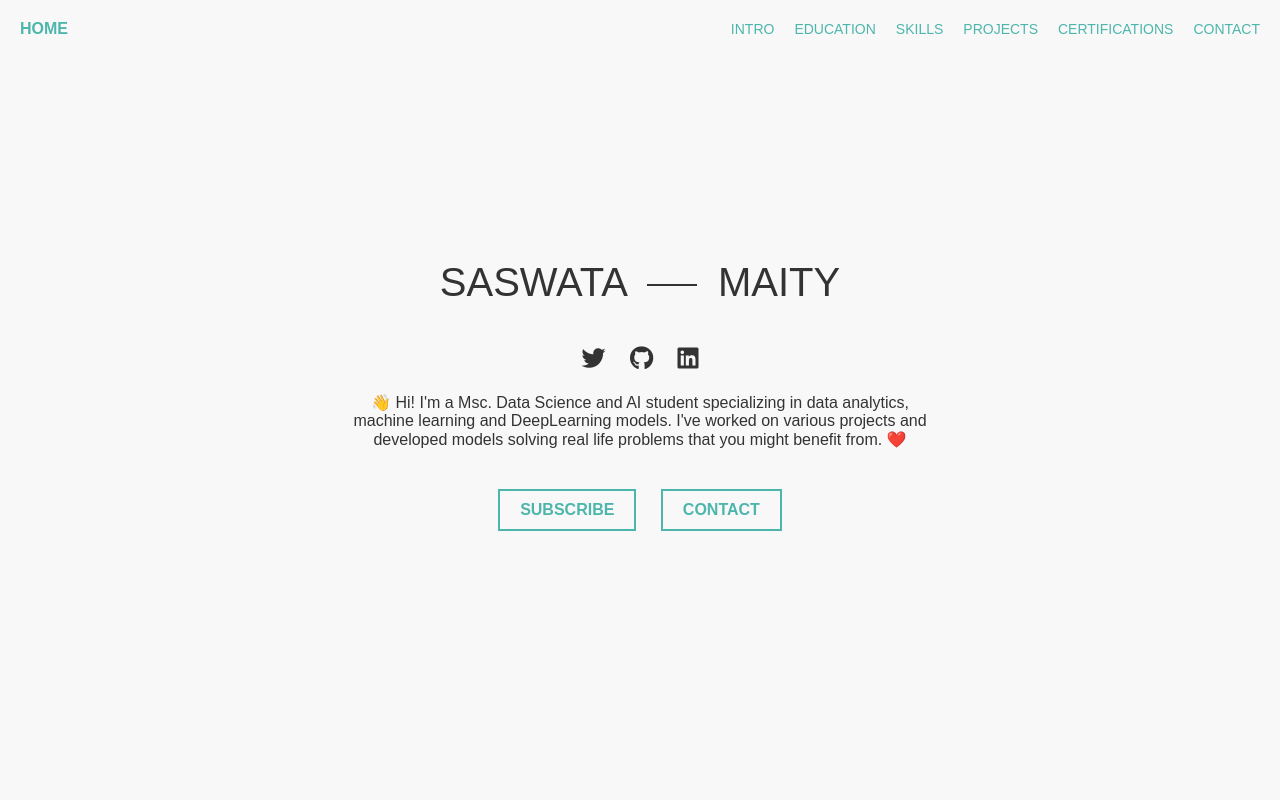
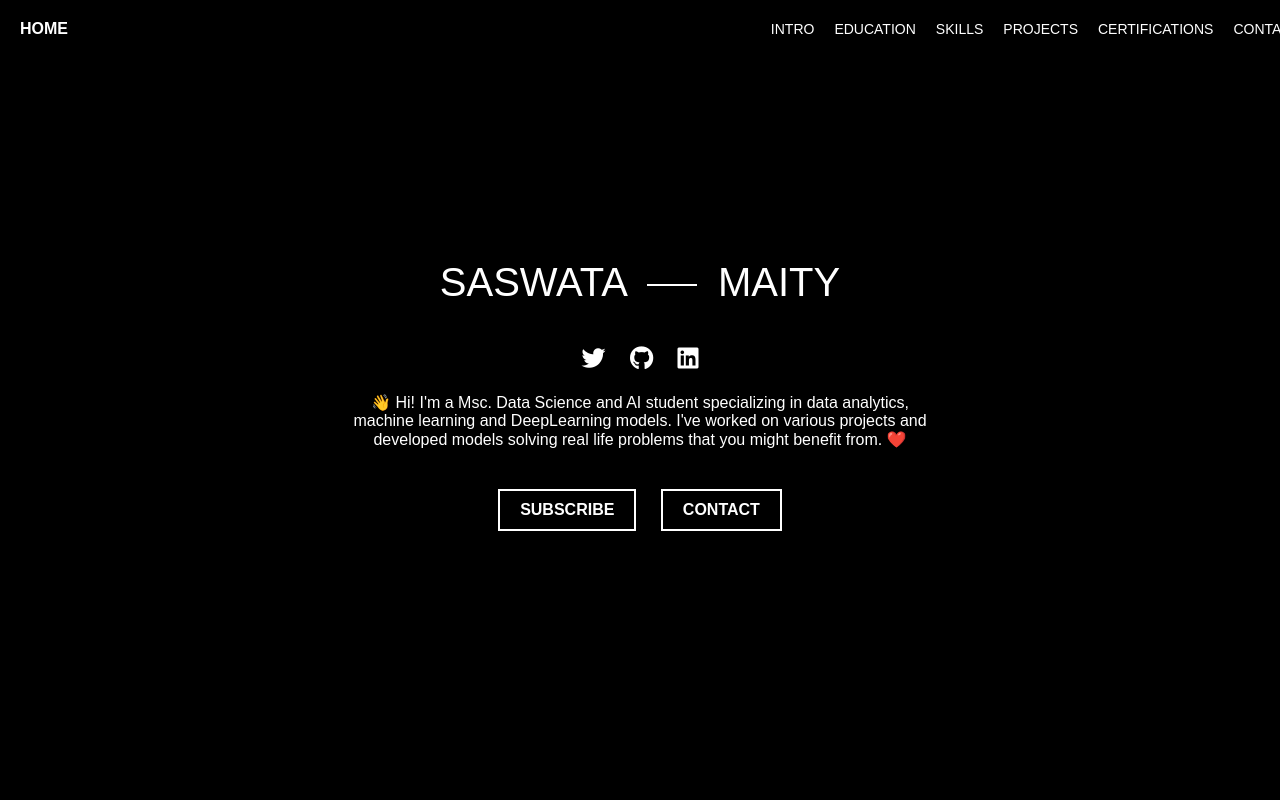
Before and after one commit to Saswata-Maity/portfolio, a plain HTML site: page index.html in a window 1280 px wide. Shown: the top 800 px of the page. Drawn offline with nearby package versions, Linux system fonts and the light colour scheme.

Commit message:
Update styles.css

```diff
--- a/styles.css
+++ b/styles.css
@@ -1,22 +1,32 @@
-body, html {
+/* Define CSS variables for the black and white theme */
+:root {
+  --bg-color: #000;
+  --text-color: #fff;
+  --accent-color: #fff;
+  --hover-color: #ccc;
+}
+
+/* Base styles */
+html, body {
   margin: 0;
   padding: 0;
-    font-family: 'Arial', sans-serif;
-    background-color: #f8f8f8;
-    color: #333;
-    height: 100%;
+  font-family: Arial, sans-serif;
+  background-color: var(--bg-color);
+  color: var(--text-color);
 }
 
+/* Particles container */
 #particles-js {
   position: fixed;
   width: 100%;
   height: 100%;
-    background-color: #f8f8f8;
+  background-color: var(--bg-color);
   z-index: -1;
   top: 0;
   left: 0;
 }
 
+/* Header */
 header {
   padding: 20px;
   display: flex;
@@ -24,13 +34,12 @@ header {
   align-items: center;
   position: fixed;
   width: 100%;
-    background-color: rgba(248, 248, 248, 0.9);
-    box-sizing: border-box;
+  background-color: rgba(0, 0, 0, 0.9);
   z-index: 1000;
 }
 
 .home-link {
-    color: #4db6ac;
+  color: var(--accent-color);
   text-decoration: none;
   font-weight: bold;
 }
@@ -44,7 +53,7 @@ nav ul {
 }
 
 nav ul li a {
-    color: #4db6ac;
+  color: var(--accent-color);
   text-decoration: none;
   text-transform: uppercase;
   font-size: 14px;
@@ -52,10 +61,11 @@ nav ul li a {
 }
 
 nav ul li a:hover {
-    color: black;
+  color: var(--hover-color);
   text-decoration: underline;
 }
 
+/* Sections */
 section {
   min-height: 100vh;
   display: flex;
@@ -79,17 +89,19 @@ section {
   display: inline-block;
   width: 50px;
   height: 2px;
-    background-color: #333;
+  background-color: var(--accent-color);
   vertical-align: middle;
   margin: 0 10px;
 }
 
-.social-icons {
+.social-icons,
+.social-icons-footer {
   margin: 20px 0;
 }
 
-.social-icons a {
-    color: #333;
+.social-icons a,
+.social-icons-footer a {
+  color: var(--accent-color);
   font-size: 24px;
   margin: 0 10px;
   text-decoration: none;
@@ -104,18 +116,19 @@ section {
   display: inline-block;
   padding: 10px 20px;
   margin: 10px;
-    border: 2px solid #4db6ac;
-    color: #4db6ac;
+  border: 2px solid var(--accent-color);
+  color: var(--accent-color);
   text-decoration: none;
   font-weight: bold;
   transition: all 0.3s ease;
 }
 
 .btn:hover {
-    background-color: #4db6ac;
-    color: white;
+  background-color: var(--accent-color);
+  color: var(--bg-color);
 }
 
+/* Grid layouts */
 .website-grid, .cert-grid {
   display: grid;
   grid-template-columns: repeat(auto-fit, minmax(250px, 1fr));
@@ -125,12 +138,14 @@ section {
 }
 
 .website-item, .cert-item {
-    background: white;
+  background: var(--bg-color);
+  color: var(--text-color);
   padding: 20px;
   border-radius: 5px;
-    box-shadow: 0 2px 5px rgba(0,0,0,0.1);
+  box-shadow: 0 2px 5px rgba(255,255,255,0.1);
 }
 
+/* Map styling */
 #map {
   height: 400px;
   width: 100%;
@@ -138,28 +153,23 @@ section {
   margin-top: 30px;
 }
 
+/* Education and skills */
 .education-item, .skills-list {
   text-align: left;
   max-width: 600px;
   width: 100%;
 }
 
+/* Footer */
 .footer {
-    background-color: #f8f8f8;
+  background-color: rgba(0, 0, 0, 0.9);
   padding: 20px;
   text-align: center;
-    border-top: 1px solid #e0e0e0;
-}
-
-.social-icons-footer a {
-    color: #333;
-    font-size: 20px;
-    margin: 0 10px;
-    text-decoration: none;
+  border-top: 1px solid #333;
 }
 
 .footer-text {
   font-size: 14px;
-    color: #666;
+  color: var(--text-color);
   margin-top: 10px;
 }
```
Lines whose indentation alone changed are shown as unchanged.
